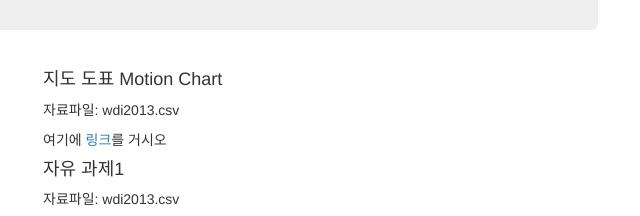
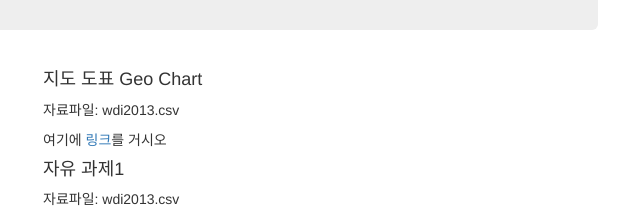
Before and after one commit to swk15/swk15.github.io, a plain HTML site: page boot.html in a window 1280 px wide. Shown: the part 275-491 px from the top of the page, 612-1252 px from the left. Drawn offline with nearby package versions, Linux system fonts and the light colour scheme; a script that the page names is missing.

Commit message:
Update boot.html

```diff
--- a/boot.html
+++ b/boot.html
@@ -64,7 +64,7 @@
         </div>
 
         <div class="col-lg-6">
-          <h4>지도 도표 Motion Chart</h4>
+          <h4>지도 도표 Geo Chart</h4>
           <p>자료파일: wdi2013.csv</p>
           <p>여기에 <a href="http://swk15.github.io/geochart">링크</a>를 거시오</p>
 
```
